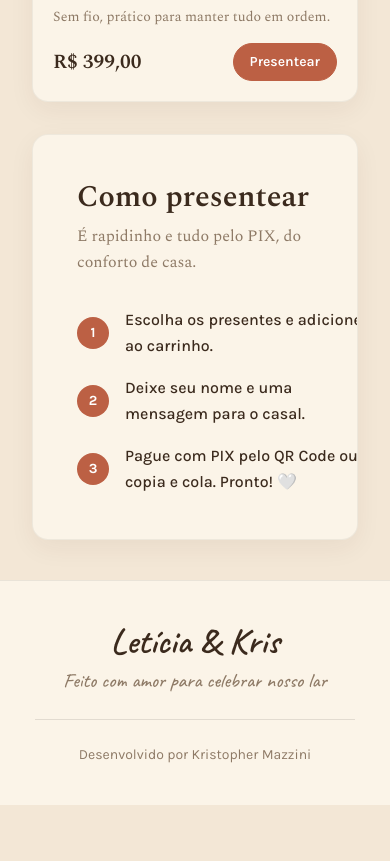
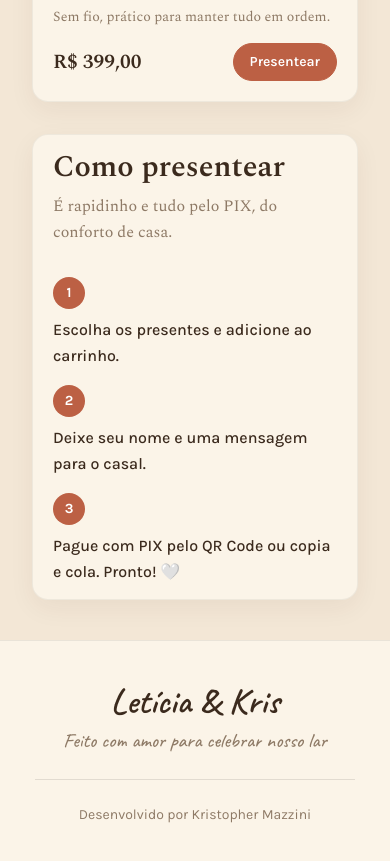
Before and after one commit to KrisMazzini/leticia-kris-web, a Next.js app: page / in a window 390 px wide. Shown: the part 8540-9401 px from the top of the page. Before the commit the page ends 9345 px from the top, so only its background shows below. Built offline with nearby package versions, Linux system fonts and the light colour scheme.

Commit message:
fix: improve responsivity on how-to-gift

```diff
--- a/src/features/gifts/components/how-to-gift.tsx
+++ b/src/features/gifts/components/how-to-gift.tsx
@@ -8,7 +8,7 @@ const steps = [
 
 export function HowToGift() {
   return (
-    <Card.Root className="p-11">
+    <Card.Root>
       <Card.Body className="flex-row flex-wrap gap-8 items-start">
         <div className="flex-1 min-w-64">
           <Heading level="h3">Como presentear</Heading>
@@ -20,7 +20,10 @@ export function HowToGift() {
 
         <div className="flex-1 min-w-72 flex flex-col gap-4">
           {steps.map((step, i) => (
-            <div key={step} className="flex gap-4 items-center">
+            <div
+              key={step}
+              className="flex flex-col gap-2 items-start sm:flex-row sm:gap-4 sm:items-center"
+            >
               <span className="flex-none w-8 h-8 rounded-full bg-terra text-white flex items-center justify-center font-sans font-bold text-sm">
                 {i + 1}
               </span>
```
